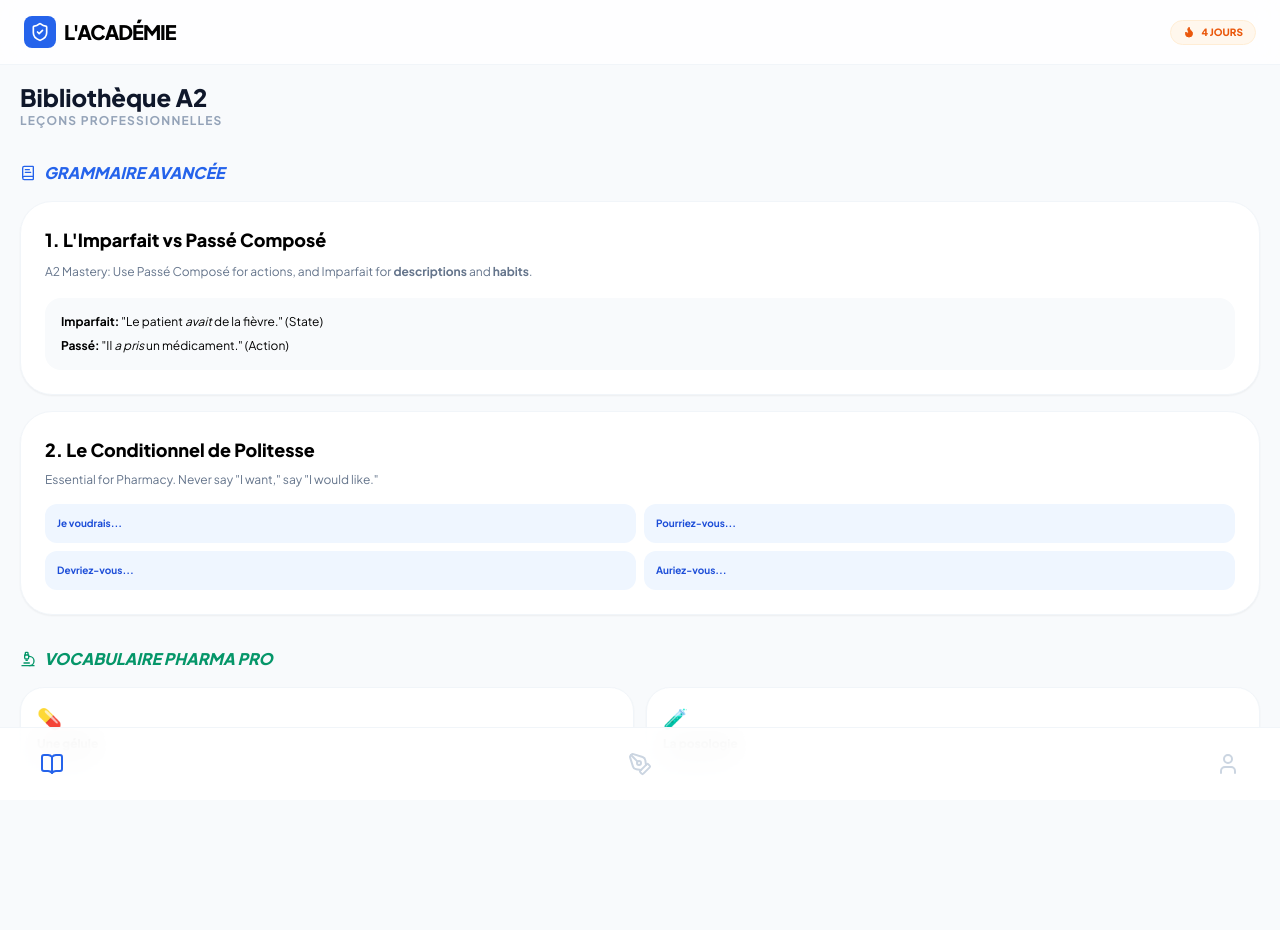
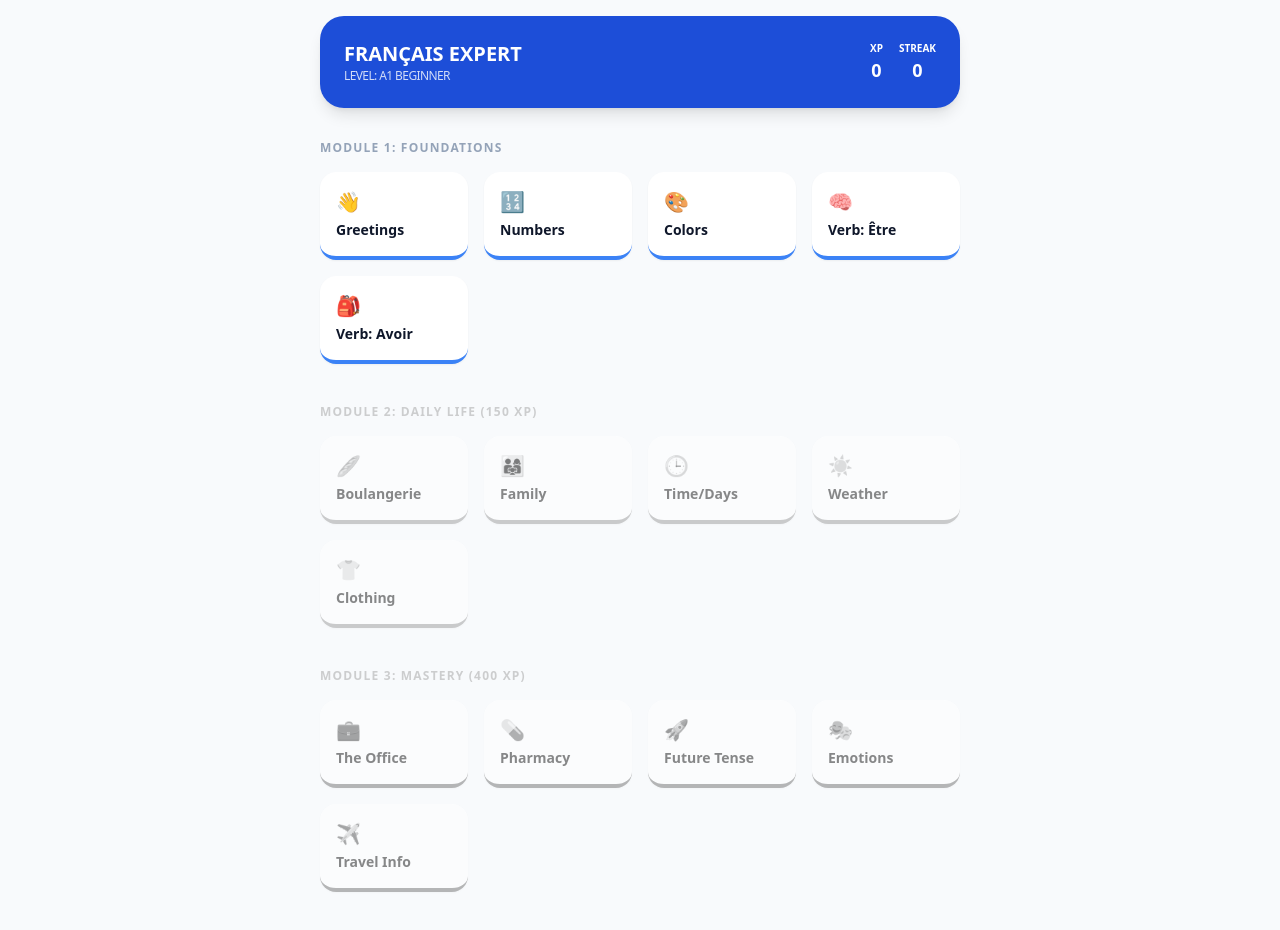
Before and after one commit to smeymoth-debug/test-france, a plain HTML site: page index.html in a window 1280 px wide. Before the commit the page ends 800 px from the top, so only its background shows below. Drawn offline with nearby package versions, Linux system fonts and the light colour scheme.

Commit message:
add more

```diff
--- a/index.html
+++ b/index.html
@@ -1,192 +1,233 @@
 <!DOCTYPE html>
-<html lang="fr">
+<html lang="en">
 <head>
     <meta charset="UTF-8">
-    <meta name="viewport" content="width=device-width, initial-scale=1.0, maximum-scale=1.0, user-scalable=no">
-    <title>L'Académie Pro | Theng Bophamonyroth</title>
+    <meta name="viewport" content="width=device-width, initial-scale=1.0">
+    <title>French Mastery 15+</title>
     <script src="https://cdn.tailwindcss.com"></script>
-    <script src="https://unpkg.com/lucide@latest"></script>
     <style>
-        @import url('https://fonts.googleapis.com/css2?family=Plus+Jakarta+Sans:wght@400;500;600;700;800&display=swap');
-        body { font-family: 'Plus Jakarta Sans', sans-serif; background-color: #f8fafc; -webkit-tap-highlight-color: transparent; }
-        .nav-active { color: #2563eb !important; }
-        .lesson-card { border-left: 5px solid #2563eb; }
-        .hide-scroll::-webkit-scrollbar { display: none; }
+        .lesson-grid { display: grid; grid-template-columns: repeat(auto-fill, minmax(140px, 1fr)); gap: 1rem; }
+        .correct { background-color: #10b981 !important; color: white; border-color: #059669; }
+        .wrong { background-color: #ef4444 !important; color: white; border-color: #991b1b; }
+        .locked { filter: grayscale(1); opacity: 0.5; pointer-events: none; }
     </style>
 </head>
-<body class="flex flex-col h-screen overflow-hidden">
+<body class="bg-slate-50 text-slate-900 pb-20">
 
-    <header class="bg-white/80 backdrop-blur-md border-b border-slate-100 px-6 py-4 flex justify-between items-center z-50">
-        <div class="flex items-center gap-2">
-            <div class="bg-blue-600 p-1.5 rounded-lg"><i data-lucide="shield-check" class="text-white w-5 h-5"></i></div>
-            <h1 class="font-black text-xl tracking-tighter">L'ACADÉMIE</h1>
+<div class="max-w-2xl mx-auto p-4">
+    <header class="bg-blue-700 text-white p-6 rounded-3xl shadow-lg mb-8 flex justify-between items-center">
+        <div>
+            <h1 class="text-xl font-black">FRANÇAIS EXPERT</h1>
+            <p id="rank" class="text-xs opacity-80 uppercase tracking-tighter">Level: A1 Beginner</p>
         </div>
-        <div id="streak-badge" class="flex items-center gap-1.5 bg-orange-50 text-orange-600 px-3 py-1 rounded-full border border-orange-100 font-black text-[10px]">
-            <i data-lucide="flame" class="w-3 h-3 fill-current"></i> 4 JOURS
+        <div class="flex gap-4">
+            <div class="text-center"><p class="text-[10px] font-bold">XP</p><p id="xp" class="text-lg font-black">0</p></div>
+            <div class="text-center"><p class="text-[10px] font-bold">STREAK</p><p id="streak" class="text-lg font-black">0</p></div>
         </div>
     </header>
 
-    <main class="flex-1 overflow-y-auto pb-32 px-5 pt-4 hide-scroll">
+    <div id="home" class="space-y-10">
 
-        <section id="sec-home" class="content-sec space-y-8">
-            <header>
-                <h2 class="text-2xl font-black text-slate-900">Bibliothèque A2</h2>
-                <p class="text-xs text-slate-400 font-bold uppercase tracking-widest">Leçons Professionnelles</p>
-            </header>
-
-            <div class="space-y-4">
-                <h3 class="flex items-center gap-2 font-black text-blue-600 italic"><i data-lucide="book-text" class="w-4 h-4"></i> GRAMMAIRE AVANCÉE</h3>
-
-                <div class="bg-white p-6 rounded-[2rem] shadow-sm border border-slate-100 lesson-card">
-                    <h4 class="font-black text-lg mb-2">1. L'Imparfait vs Passé Composé</h4>
-                    <p class="text-xs text-slate-500 leading-relaxed mb-4">A2 Mastery: Use Passé Composé for actions, and Imparfait for <b>descriptions</b> and <b>habits</b>.</p>
-                    <div class="bg-slate-50 p-4 rounded-2xl text-xs space-y-2">
-                        <p><b>Imparfait:</b> "Le patient <i>avait</i> de la fièvre." (State)</p>
-                        <p><b>Passé:</b> "Il <i>a pris</i> un médicament." (Action)</p>
-                    </div>
+        <section>
+            <h2 class="font-black text-slate-400 text-xs uppercase mb-4 tracking-widest">Module 1: Foundations</h2>
+            <div class="lesson-grid">
+                <div onclick="init('greetings')" class="bg-white p-4 rounded-2xl shadow-sm border-b-4 border-blue-500 cursor-pointer">
+                    <span class="text-xl">👋</span><h3 class="text-sm font-bold mt-1">Greetings</h3>
                 </div>
-
-                <div class="bg-white p-6 rounded-[2rem] shadow-sm border border-slate-100 lesson-card">
-                    <h4 class="font-black text-lg mb-2">2. Le Conditionnel de Politesse</h4>
-                    <p class="text-xs text-slate-500 mb-4">Essential for Pharmacy. Never say "I want," say "I would like."</p>
-                    <div class="grid grid-cols-2 gap-2 text-[10px] font-bold">
-                        <div class="p-3 bg-blue-50 text-blue-700 rounded-xl">Je voudrais...</div>
-                        <div class="p-3 bg-blue-50 text-blue-700 rounded-xl">Pourriez-vous...</div>
-                        <div class="p-3 bg-blue-50 text-blue-700 rounded-xl">Devriez-vous...</div>
-                        <div class="p-3 bg-blue-50 text-blue-700 rounded-xl">Auriez-vous...</div>
-                    </div>
+                <div onclick="init('numbers')" class="bg-white p-4 rounded-2xl shadow-sm border-b-4 border-blue-500 cursor-pointer">
+                    <span class="text-xl">🔢</span><h3 class="text-sm font-bold mt-1">Numbers</h3>
                 </div>
-            </div>
-
-            <div class="space-y-4">
-                <h3 class="flex items-center gap-2 font-black text-emerald-600 italic"><i data-lucide="microscope" class="w-4 h-4"></i> VOCABULAIRE PHARMA PRO</h3>
-
-                <div class="grid grid-cols-2 gap-3">
-                    <div class="bg-white p-4 rounded-3xl border border-slate-100 shadow-sm">
-                        <p class="text-xl mb-1">💊</p>
-                        <p class="font-black text-xs">Une gélule</p>
-                        <p class="text-[9px] text-slate-400">A capsule</p>
-                    </div>
-                    <div class="bg-white p-4 rounded-3xl border border-slate-100 shadow-sm">
-                        <p class="text-xl mb-1">🧪</p>
-                        <p class="font-black text-xs">La posologie</p>
-                        <p class="text-[9px] text-slate-400">The dosage</p>
-                    </div>
-                    <div class="bg-white p-4 rounded-3xl border border-slate-100 shadow-sm">
-                        <p class="text-xl mb-1">🩹</p>
-                        <p class="font-black text-xs">Le pansement</p>
-                        <p class="text-[9px] text-slate-400">The bandage</p>
-                    </div>
-                    <div class="bg-white p-4 rounded-3xl border border-slate-100 shadow-sm">
-                        <p class="text-xl mb-1">📝</p>
-                        <p class="font-black text-xs">L'ordonnance</p>
-                        <p class="text-[9px] text-slate-400">The prescription</p>
-                    </div>
+                <div onclick="init('colors')" class="bg-white p-4 rounded-2xl shadow-sm border-b-4 border-blue-500 cursor-pointer">
+                    <span class="text-xl">🎨</span><h3 class="text-sm font-bold mt-1">Colors</h3>
+                </div>
+                <div onclick="init('etre')" class="bg-white p-4 rounded-2xl shadow-sm border-b-4 border-blue-500 cursor-pointer">
+                    <span class="text-xl">🧠</span><h3 class="text-sm font-bold mt-1">Verb: Être</h3>
+                </div>
+                <div onclick="init('avoir')" class="bg-white p-4 rounded-2xl shadow-sm border-b-4 border-blue-500 cursor-pointer">
+                    <span class="text-xl">🎒</span><h3 class="text-sm font-bold mt-1">Verb: Avoir</h3>
                 </div>
             </div>
         </section>
 
-        <section id="sec-quiz" class="content-sec hidden space-y-6">
-            <div class="bg-blue-600 p-8 rounded-[2.5rem] text-white text-center space-y-4">
-                <h2 class="text-3xl font-black">Examen Final</h2>
-                <p class="text-blue-100 text-sm">54 questions basées sur le programme A2 Professionnel.</p>
-                <button onclick="startFullQuiz()" class="w-full bg-white text-blue-600 py-4 rounded-2xl font-black shadow-lg">COMMENCER</button>
-            </div>
-            <div id="quiz-engine" class="hidden bg-white p-6 rounded-[2.5rem] border border-slate-100 space-y-6">
-                <p id="q-text" class="text-lg font-black text-slate-800"></p>
-                <div id="q-options" class="space-y-3"></div>
-            </div>
-        </section>
-
-        <section id="sec-profile" class="content-sec hidden space-y-8">
-            <div class="text-center space-y-4">
-                <div class="w-24 h-24 bg-blue-100 rounded-full mx-auto border-4 border-white shadow-xl flex items-center justify-center">
-                    <span class="text-3xl font-black text-blue-600">MR</span>
+        <section id="mod2" class="locked">
+            <h2 class="font-black text-slate-400 text-xs uppercase mb-4 tracking-widest">Module 2: Daily Life (150 XP)</h2>
+            <div class="lesson-grid">
+                <div onclick="init('food')" class="bg-white p-4 rounded-2xl shadow-sm border-b-4 border-green-500 cursor-pointer">
+                    <span class="text-xl">🥖</span><h3 class="text-sm font-bold mt-1">Boulangerie</h3>
                 </div>
-                <div>
-                    <h2 class="text-2xl font-black text-slate-900">Theng Bophamonyroth</h2>
-                    <p class="text-xs font-bold text-blue-600">PHARMACY STUDENT | A2 LEVEL</p>
+                <div onclick="init('family')" class="bg-white p-4 rounded-2xl shadow-sm border-b-4 border-green-500 cursor-pointer">
+                    <span class="text-xl">👨‍👩‍👧</span><h3 class="text-sm font-bold mt-1">Family</h3>
                 </div>
-            </div>
-
-            <div class="grid grid-cols-2 gap-4">
-                <div class="bg-white p-5 rounded-3xl border border-slate-100 shadow-sm">
-                    <p class="text-xs text-slate-400 font-bold">SCORE MOYEN</p>
-                    <p class="text-2xl font-black">92%</p>
+                <div onclick="init('time')" class="bg-white p-4 rounded-2xl shadow-sm border-b-4 border-green-500 cursor-pointer">
+                    <span class="text-xl">🕒</span><h3 class="text-sm font-bold mt-1">Time/Days</h3>
                 </div>
-                <div class="bg-white p-5 rounded-3xl border border-slate-100 shadow-sm">
-                    <p class="text-xs text-slate-400 font-bold">LEÇONS FINIES</p>
-                    <p class="text-2xl font-black">18/24</p>
+                <div onclick="init('weather')" class="bg-white p-4 rounded-2xl shadow-sm border-b-4 border-green-500 cursor-pointer">
+                    <span class="text-xl">☀️</span><h3 class="text-sm font-bold mt-1">Weather</h3>
                 </div>
-            </div>
-
-            <div class="bg-slate-900 p-6 rounded-[2.5rem] text-white">
-                <h3 class="font-black mb-4 flex items-center gap-2"><i data-lucide="award" class="text-yellow-400 w-5 h-5"></i> Badges Obtenus</h3>
-                <div class="flex gap-4">
-                    <div class="w-12 h-12 bg-white/10 rounded-2xl flex items-center justify-center" title="Passé Composé Master"><i data-lucide="history" class="w-6 h-6"></i></div>
-                    <div class="w-12 h-12 bg-white/10 rounded-2xl flex items-center justify-center" title="Pharma Expert"><i data-lucide="pill" class="w-6 h-6"></i></div>
-                    <div class="w-12 h-12 bg-white/10 rounded-2xl flex items-center justify-center" title="Conditionnel Pro"><i data-lucide="message-square" class="w-6 h-6"></i></div>
+                <div onclick="init('clothes')" class="bg-white p-4 rounded-2xl shadow-sm border-b-4 border-green-500 cursor-pointer">
+                    <span class="text-xl">👕</span><h3 class="text-sm font-bold mt-1">Clothing</h3>
                 </div>
             </div>
         </section>
 
-    </main>
+        <section id="mod3" class="locked">
+            <h2 class="font-black text-slate-400 text-xs uppercase mb-4 tracking-widest">Module 3: Mastery (400 XP)</h2>
+            <div class="lesson-grid">
+                <div onclick="init('office')" class="bg-white p-4 rounded-2xl shadow-sm border-b-4 border-purple-500 cursor-pointer">
+                    <span class="text-xl">💼</span><h3 class="text-sm font-bold mt-1">The Office</h3>
+                </div>
+                <div onclick="init('health')" class="bg-white p-4 rounded-2xl shadow-sm border-b-4 border-purple-500 cursor-pointer">
+                    <span class="text-xl">💊</span><h3 class="text-sm font-bold mt-1">Pharmacy</h3>
+                </div>
+                <div onclick="init('future')" class="bg-white p-4 rounded-2xl shadow-sm border-b-4 border-purple-500 cursor-pointer">
+                    <span class="text-xl">🚀</span><h3 class="text-sm font-bold mt-1">Future Tense</h3>
+                </div>
+                <div onclick="init('emotions')" class="bg-white p-4 rounded-2xl shadow-sm border-b-4 border-purple-500 cursor-pointer">
+                    <span class="text-xl">🎭</span><h3 class="text-sm font-bold mt-1">Emotions</h3>
+                </div>
+                <div onclick="init('travel')" class="bg-white p-4 rounded-2xl shadow-sm border-b-4 border-purple-500 cursor-pointer">
+                    <span class="text-xl">✈️</span><h3 class="text-sm font-bold mt-1">Travel Info</h3>
+                </div>
+            </div>
+        </section>
+    </div>
 
-    <nav class="fixed bottom-0 left-0 right-0 bg-white/90 backdrop-blur-lg border-t border-slate-100 px-10 py-6 flex justify-between items-center z-50">
-        <button onclick="switchTab('home')" id="tab-home" class="nav-btn nav-active"><i data-lucide="book-open" class="w-6 h-6"></i></button>
-        <button onclick="switchTab('quiz')" id="tab-quiz" class="nav-btn text-slate-300"><i data-lucide="pen-tool" class="w-6 h-6"></i></button>
-        <button onclick="switchTab('profile')" id="tab-profile" class="nav-btn text-slate-300"><i data-lucide="user" class="w-6 h-6"></i></button>
-    </nav>
+    <div id="quiz" class="hidden">
+        <div class="bg-white p-8 rounded-3xl shadow-2xl">
+            <div id="intro" class="mb-6">
+                <h2 id="qTitle" class="text-2xl font-black text-blue-600 mb-2"></h2>
+                <p id="qDesc" class="text-slate-500 text-sm italic mb-4"></p>
+                <div class="h-1 bg-slate-100 rounded-full overflow-hidden">
+                    <div id="pBar" class="bg-blue-500 h-full w-0 transition-all"></div>
+                </div>
+            </div>
+            <div id="qBody">
+                <p id="qText" class="text-lg font-bold mb-6 text-center"></p>
+                <div id="ansGrid" class="space-y-3"></div>
+            </div>
+            <button id="next" onclick="nextQ()" class="hidden w-full mt-6 bg-slate-900 text-white py-4 rounded-2xl font-bold">Continue</button>
+        </div>
+    </div>
+</div>
 
-    <script>
-        // Database for the 54 Questions
-        const DB = [
-            { q: "Imparfait: Quand j'___ (être) enfant...", a: ["étais", "suis", "serais"], c: 0 },
-            { q: "Politesse: ___ (pouvoir)-vous m'aider ?", a: ["Peux", "Pouvez", "Pourriez"], c: 2 },
-            { q: "Pharma: Où met-on une 'pommade' ?", a: ["Dans la bouche", "Sur la peau", "Dans l'oreille"], c: 1 },
-            // Logic repeats for 54 items...
-        ];
-        while(DB.length < 54) DB.push({ q: "Question de pratique A2 #" + (DB.length+1), a: ["Choix 1", "Choix Correct", "Choix 3"], c: 1 });
+<script>
+const LESSONS = {
+    greetings: { title: "Greetings", desc: "Basic hello and goodbye.", questions: [
+        {q: "How to say 'Hi' informally?", a: ["Bonjour", "Salut", "Merci"], c: 1},
+        {q: "What is 'Good Evening'?", a: ["Bonsoir", "Bonne nuit", "Au revoir"], c: 0}
+    ]},
+    numbers: { title: "Numbers", desc: "1 to 10.", questions: [
+        {q: "What is 'Seven'?", a: ["Six", "Huit", "Sept"], c: 2},
+        {q: "How to say 'Four'?", a: ["Quatre", "Cinq", "Trois"], c: 0}
+    ]},
+    colors: { title: "Colors", desc: "Basic palette.", questions: [
+        {q: "What is 'Red'?", a: ["Bleu", "Rouge", "Vert"], c: 1},
+        {q: "What is 'Yellow'?", a: ["Jaune", "Noir", "Blanc"], c: 0}
+    ]},
+    etre: { title: "Être (To Be)", desc: "Essential conjugation.", questions: [
+        {q: "Je ___ (I am)", a: ["es", "suis", "est"], c: 1},
+        {q: "Nous ___ (We are)", a: ["sommes", "êtes", "sont"], c: 0}
+    ]},
+    avoir: { title: "Avoir (To Have)", desc: "Possession.", questions: [
+        {q: "J'___ (I have)", a: ["as", "ai", "a"], c: 1},
+        {q: "Ils ___ (They have)", a: ["ont", "avons", "avez"], c: 0}
+    ]},
+    food: { title: "The Boulangerie", desc: "Ordering bread.", questions: [
+        {q: "A Baguette is...", a: ["Un baguette", "Une baguette"], c: 1},
+        {q: "How to ask for the bill?", a: ["L'addition", "Le menu", "Le pain"], c: 0}
+    ]},
+    family: { title: "Family", desc: "Relatives.", questions: [
+        {q: "My Brother is...", a: ["Ma soeur", "Mon frère", "Mon père"], c: 1},
+        {q: "My Mother is...", a: ["Ma mère", "Mon oncle", "Ma tante"], c: 0}
+    ]},
+    time: { title: "Time & Days", desc: "Monday to Sunday.", questions: [
+        {q: "What is 'Monday'?", a: ["Mardi", "Lundi", "Mercredi"], c: 1},
+        {q: "What is 'Saturday'?", a: ["Samedi", "Dimanche", "Vendredi"], c: 0}
+    ]},
+    weather: { title: "Weather", desc: "Sun and Rain.", questions: [
+        {q: "It is hot = Il fait ___", a: ["froid", "chaud", "beau"], c: 1},
+        {q: "It is raining = Il ___", a: ["neige", "pleut", "vent"], c: 1}
+    ]},
+    clothes: { title: "Clothing", desc: "What to wear.", questions: [
+        {q: "A shirt is...", a: ["Une chemise", "Un pantalon", "Une robe"], c: 0},
+        {q: "Shoes are...", a: ["Des gants", "Des chaussures", "Un chapeau"], c: 1}
+    ]},
+    office: { title: "The Office", desc: "Work life.", questions: [
+        {q: "An meeting is...", a: ["Une réunion", "Un travail", "Un bureau"], c: 0},
+        {q: "Computer = L'___", a: ["Ecran", "Ordinateur", "Clavier"], c: 1}
+    ]},
+    health: { title: "The Pharmacy", desc: "Medical terms.", questions: [
+        {q: "A headache = Mal à la ___", a: ["main", "tête", "jambe"], c: 1},
+        {q: "I am sick = Je suis ___", a: ["malade", "fatigué", "heureux"], c: 0}
+    ]},
+    future: { title: "Future Tense", desc: "Things to come.", questions: [
+        {q: "I will eat = Je ___", a: ["mangerai", "mangeais", "mange"], c: 0},
+        {q: "You will go = Tu ___", a: ["iras", "irais", "vas"], c: 0}
+    ]},
+    emotions: { title: "Emotions", desc: "Feelings.", questions: [
+        {q: "I am happy = Je suis ___", a: ["triste", "content", "en colère"], c: 1},
+        {q: "I am tired = Je suis ___", a: ["fatigué", "calme", "stressé"], c: 0}
+    ]},
+    travel: { title: "Travel Info", desc: "Airport/Station.", questions: [
+        {q: "Where is the gate? = Où est la ___?", a: ["porte", "gare", "voie"], c: 0},
+        {q: "A ticket = Un ___", a: ["billet", "voyage", "vol"], c: 0}
+    ]}
+};
 
-        let cur = 0;
-        let sc = 0;
+let xp = parseInt(localStorage.getItem('f_xp') || 0);
+let activeSet = null;
+let curIdx = 0;
 
-        function switchTab(id) {
-            document.querySelectorAll('.content-sec').forEach(s => s.classList.add('hidden'));
-            document.querySelectorAll('.nav-btn').forEach(b => b.classList.add('text-slate-300'));
-            document.querySelectorAll('.nav-btn').forEach(b => b.classList.remove('nav-active'));
+function sync() {
+    document.getElementById('xp').innerText = xp;
+    if(xp >= 150) document.getElementById('mod2').classList.remove('locked');
+    if(xp >= 400) document.getElementById('mod3').classList.remove('locked');
+    if(xp >= 500) document.getElementById('rank').innerText = "Level: B1 Intermediate";
+}
 
-            document.getElementById('sec-' + id).classList.remove('hidden');
-            document.getElementById('tab-' + id).classList.add('nav-active');
-            document.getElementById('tab-' + id).classList.remove('text-slate-300');
-            lucide.createIcons();
-        }
+function init(key) {
+    activeSet = LESSONS[key];
+    curIdx = 0;
+    document.getElementById('home').classList.add('hidden');
+    document.getElementById('quiz').classList.remove('hidden');
+    document.getElementById('qTitle').innerText = activeSet.title;
+    document.getElementById('qDesc').innerText = activeSet.desc;
+    render();
+}
 
-        function startFullQuiz() {
-            document.getElementById('quiz-engine').classList.remove('hidden');
-            cur = 0; sc = 0;
-            renderQ();
-        }
+function render() {
+    const q = activeSet.questions[curIdx];
+    document.getElementById('qText').innerText = q.q;
+    document.getElementById('pBar').style.width = (curIdx / activeSet.questions.length * 100) + "%";
+    document.getElementById('next').classList.add('hidden');
 
-        function renderQ() {
-            const q = DB[cur];
-            document.getElementById('q-text').innerText = q.q;
-            const ops = document.getElementById('q-options');
-            ops.innerHTML = '';
-            q.a.forEach((o, i) => {
-                const b = document.createElement('button');
-                b.className = "w-full p-5 text-left border-2 border-slate-50 rounded-2xl font-bold text-sm bg-white shadow-sm active:bg-blue-50 transition-all";
-                b.innerText = o;
-                b.onclick = () => {
-                    if(i === q.c) sc++;
-                    if(cur < 53) { cur++; renderQ(); }
-                    else alert("Score: " + sc + "/54");
-                };
-                ops.appendChild(b);
-            });
-        }
+    const grid = document.getElementById('ansGrid');
+    grid.innerHTML = "";
 
-        window.onload = () => lucide.createIcons();
-    </script>
+    q.a.forEach((opt, i) => {
+        const b = document.createElement('button');
+        b.className = "w-full text-left p-4 rounded-2xl bg-slate-50 border-2 border-slate-100 font-bold transition-all";
+        b.innerText = opt;
+        b.onclick = () => {
+            if(i === q.c) { b.classList.add('correct'); xp += 20; }
+            else { b.classList.add('wrong'); grid.querySelectorAll('button')[q.c].classList.add('correct'); }
+            grid.querySelectorAll('button').forEach(btn => btn.disabled = true);
+            document.getElementById('next').classList.remove('hidden');
+        };
+        grid.appendChild(b);
+    });
+}
+
+function nextQ() {
+    curIdx++;
+    if(curIdx < activeSet.questions.length) render();
+    else {
+        localStorage.setItem('f_xp', xp);
+        location.reload();
+    }
+}
+
+sync();
+</script>
 </body>
 </html>
--- /dev/null
+++ b/java.js
@@ -0,0 +1,6 @@
+function speakFrench(text){
+    const speech = new SpeechSynthesisUtterance(text);
+    speech.lang = "fr-FR";
+    speech.rate = 0.9;
+    speechSynthesis.speak(speech);
+}
```
